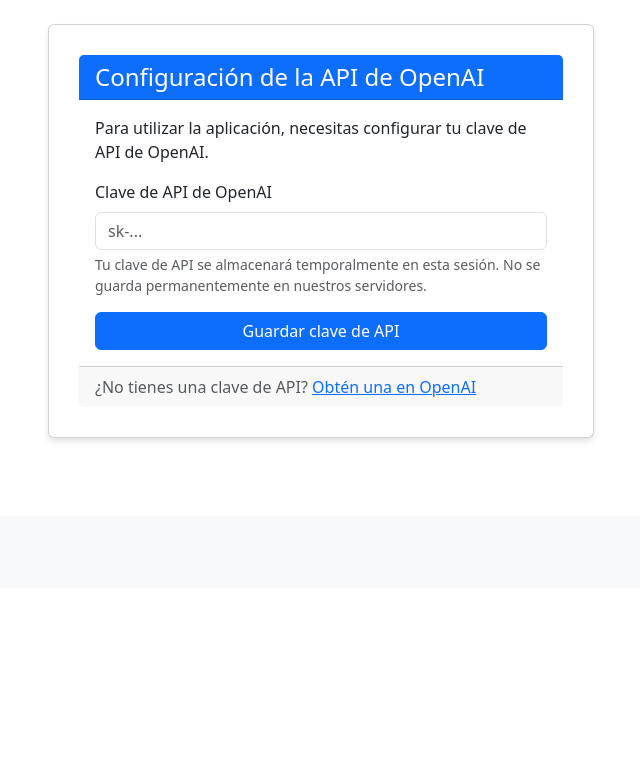
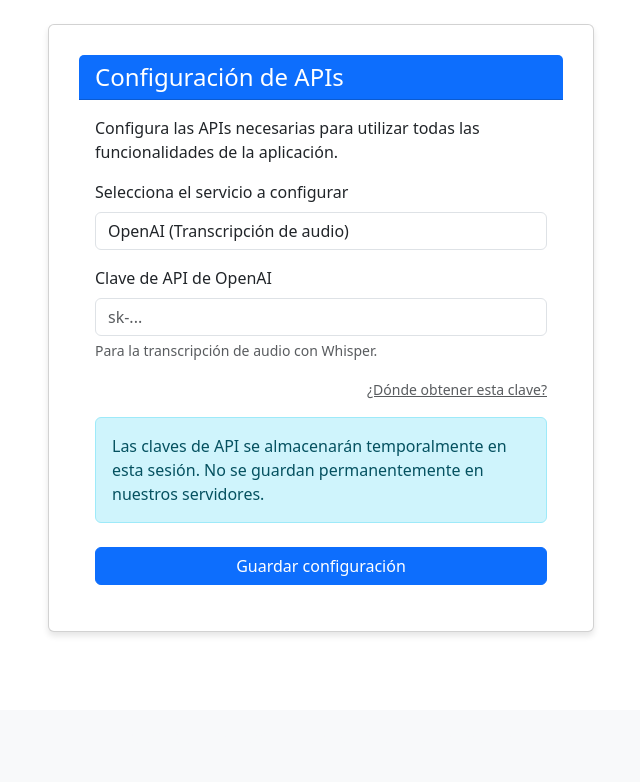
Before and after one commit to jfbm74/transcrypto, a Flask app: page /api-settings in a window 1280 px wide. Shown: the part 58-840 px from the top of the page, without its empty margins (319-959 px from the left). Before the commit the page ends 500 px from the top, so only its background shows below. Run offline with Flask 3, Linux system fonts and the light colour scheme.

Commit message:
Add google AI Studio to create minutes

```diff
--- a/app.py
+++ b/app.py
@@ -47,12 +47,18 @@ def create_app(config_class=Config):
         # Ruta para configurar la clave de API
         try:
             data = request.get_json()
-            api_key = data.get("api_key", "")
+            api_type = data.get("api_type", "openai")
 
-            if not api_key:
-                return jsonify({"success": False, "error": "No se proporcionó una clave de API válida"})
-
-            app.config['OPENAI_API_KEY'] = api_key
+            if api_type == "openai":
+                api_key = data.get("api_key", "")
+                if not api_key:
+                    return jsonify({"success": False, "error": "No se proporcionó una clave de API válida"})
+                app.config['OPENAI_API_KEY'] = api_key
+            elif api_type == "google":
+                api_key = data.get("google_api_key", "")
+                if not api_key:
+                    return jsonify({"success": False, "error": "No se proporcionó una clave de Google AI válida"})
+                app.config['GOOGLE_AI_API_KEY'] = api_key
 
             return jsonify({"success": True, "message": "Clave de API configurada correctamente"})
 
--- a/config.py
+++ b/config.py
@@ -25,3 +25,5 @@ class Config:
 
     # Límites de transcripción
     FREE_TRANSCRIPTIONS_LIMIT = 10
+
+    GOOGLE_AI_API_KEY = os.environ.get("GOOGLE_AI_API_KEY", "")
--- a/requirements.txt
+++ b/requirements.txt
@@ -36,3 +36,4 @@ typing_extensions==4.13.2
 urllib3==1.26.20
 Werkzeug==2.2.3
 WTForms==3.2.1
+google-generativeai==0.3.1
--- a/templates/api_settings.html
+++ b/templates/api_settings.html
@@ -7,33 +7,62 @@
     <div class="col-md-6">
         <div class="card">
             <div class="card-header bg-primary text-white">
-                <h4 class="mb-0">Configuración de la API de OpenAI</h4>
+                <h4 class="mb-0">Configuración de APIs</h4>
             </div>
             <div class="card-body">
-                <p>Para utilizar la aplicación, necesitas configurar tu clave de API de OpenAI.</p>
+                <p>Configura las APIs necesarias para utilizar todas las funcionalidades de la aplicación.</p>
 
+                <div class="mb-3">
+                    <label for="apiType" class="form-label">Selecciona el servicio a configurar</label>
+                    <select class="form-control" id="apiType">
+                        <option value="openai">OpenAI (Transcripción de audio)</option>
+                        <option value="google">Google AI (Generación de actas)</option>
+                    </select>
+                </div>
+
+                <!-- Sección para OpenAI -->
+                <div id="openaiSection">
                     <div class="mb-3">
                         <label for="apiKey" class="form-label">Clave de API de OpenAI</label>
                         <input type="password" class="form-control" id="apiKey" placeholder="sk-...">
                         <div class="form-text">
-                        Tu clave de API se almacenará temporalmente en esta sesión. No se guarda permanentemente en nuestros servidores.
+                            Para la transcripción de audio con Whisper.
+                        </div>
+                    </div>
+                    <div class="text-end">
+                        <a href="https://platform.openai.com/api-keys" target="_blank" class="text-muted small">¿Dónde obtener esta clave?</a>
                     </div>
                 </div>
 
-                <div class="d-grid">
-                    <button type="button" class="btn btn-primary" id="saveApiKey">Guardar clave de API</button>
+                <!-- Sección para Google AI -->
+                <div id="googleSection" style="display:none;">
+                    <div class="mb-3">
+                        <label for="googleApiKey" class="form-label">Clave de API de Google AI</label>
+                        <input type="password" class="form-control" id="googleApiKey" placeholder="AIza...">
+                        <div class="form-text">
+                            Para la generación de actas con mejor rendimiento.
+                        </div>
+                    </div>
+                    <div class="text-end">
+                        <a href="https://aistudio.google.com/app/apikey" target="_blank" class="text-muted small">¿Dónde obtener esta clave?</a>
+                    </div>
+                </div>
+
+                <div class="alert alert-info mt-3">
+                    Las claves de API se almacenarán temporalmente en esta sesión. No se guardan permanentemente en nuestros servidores.
+                </div>
+
+                <div class="d-grid mt-4">
+                    <button type="button" class="btn btn-primary" id="saveApiKey">Guardar configuración</button>
                 </div>
 
                 <div class="alert alert-success mt-3 d-none" id="successMessage">
-                    Clave de API guardada correctamente
+                    Configuración guardada correctamente
                 </div>
 
                 <div class="alert alert-danger mt-3 d-none" id="errorMessage">
-                    Error al guardar la clave de API
+                    Error al guardar la configuración
                 </div>
-            </div>
-            <div class="card-footer text-muted">
-                <p class="mb-0">¿No tienes una clave de API? <a href="https://platform.openai.com/api-keys" target="_blank">Obtén una en OpenAI</a></p>
             </div>
         </div>
     </div>
@@ -43,20 +72,51 @@
 {% block extra_js %}
 <script>
     document.addEventListener('DOMContentLoaded', function() {
+        const apiTypeSelect = document.getElementById('apiType');
+        const openaiSection = document.getElementById('openaiSection');
+        const googleSection = document.getElementById('googleSection');
         const apiKeyInput = document.getElementById('apiKey');
+        const googleApiKeyInput = document.getElementById('googleApiKey');
         const saveButton = document.getElementById('saveApiKey');
         const successMessage = document.getElementById('successMessage');
         const errorMessage = document.getElementById('errorMessage');
 
+        // Cambiar la visualización según el tipo de API seleccionado
+        apiTypeSelect.addEventListener('change', function() {
+            if (this.value === 'openai') {
+                openaiSection.style.display = 'block';
+                googleSection.style.display = 'none';
+            } else {
+                openaiSection.style.display = 'none';
+                googleSection.style.display = 'block';
+            }
+        });
+
         // Función para guardar la clave de API
         function saveApiKey() {
+            const apiType = apiTypeSelect.value;
+            let requestData = {
+                api_type: apiType
+            };
+
+            if (apiType === 'openai') {
                 const apiKey = apiKeyInput.value.trim();
-
                 if (!apiKey) {
-                errorMessage.textContent = 'Por favor, introduce una clave de API válida';
+                    errorMessage.textContent = 'Por favor, introduce una clave de API de OpenAI válida';
                     errorMessage.classList.remove('d-none');
                     successMessage.classList.add('d-none');
                     return;
+                }
+                requestData.api_key = apiKey;
+            } else {
+                const googleApiKey = googleApiKeyInput.value.trim();
+                if (!googleApiKey) {
+                    errorMessage.textContent = 'Por favor, introduce una clave de API de Google AI válida';
+                    errorMessage.classList.remove('d-none');
+                    successMessage.classList.add('d-none');
+                    return;
+                }
+                requestData.google_api_key = googleApiKey;
             }
 
             // Ocultar mensajes anteriores
@@ -69,9 +129,7 @@
                 headers: {
                     'Content-Type': 'application/json',
                 },
-                body: JSON.stringify({
-                    api_key: apiKey
-                })
+                body: JSON.stringify(requestData)
             })
             .then(response => response.json())
             .then(data => {
@@ -97,8 +155,14 @@
         // Evento para el botón de guardar
         saveButton.addEventListener('click', saveApiKey);
 
-        // Permitir enviar con Enter
+        // Permitir enviar con Enter para ambos campos
         apiKeyInput.addEventListener('keypress', function(e) {
+            if (e.key === 'Enter') {
+                saveApiKey();
+            }
+        });
+
+        googleApiKeyInput.addEventListener('keypress', function(e) {
             if (e.key === 'Enter') {
                 saveApiKey();
             }
```
Also changed, not shown: modules/transcription/google_ai_service.py (added, +52 -0 lines), modules/transcription/services.py (+7 -1 lines), app.db. Lines whose indentation alone changed are shown as unchanged.
